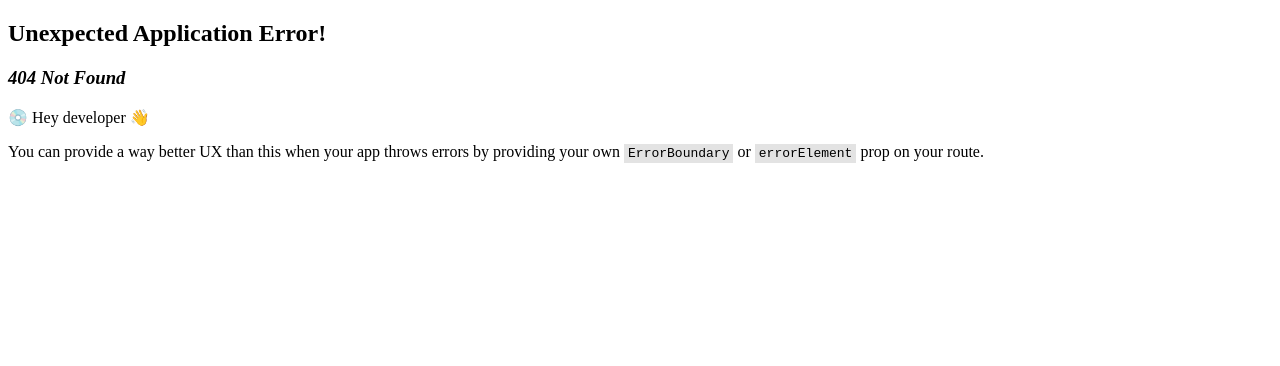
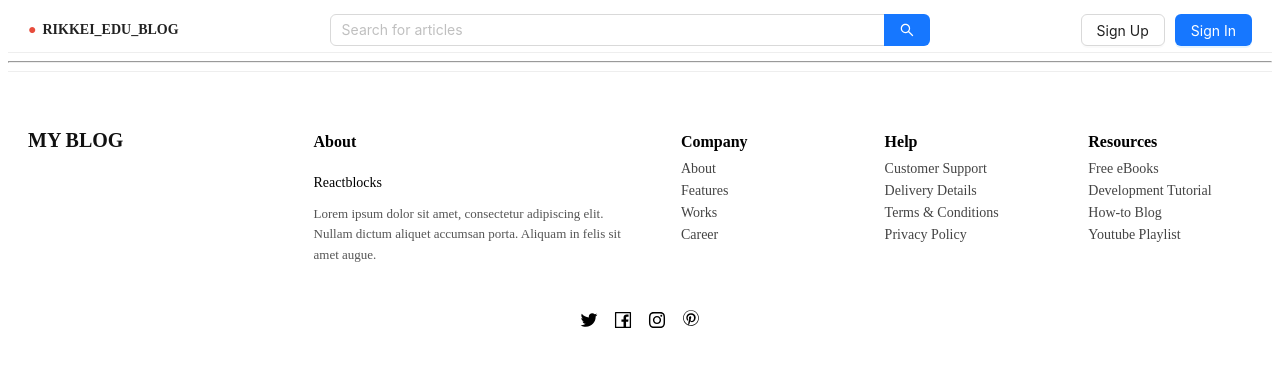
Before and after one commit to nhtt1704/IT104_CNTT3_Nguyen_Hoang_Nhat_Project_Quan_Ly_Du_An_Nhom, a React (Vite) app in the folder client/: page /home in a window 1280 px wide. Before the commit this address had no page. Shown: the top 366 px of the page. Built offline with nearby package versions, Linux system fonts and the light colour scheme.

Commit message:
first commit

```diff
--- a/client/src/components/Header.tsx
+++ b/client/src/components/Header.tsx
@@ -23,8 +23,8 @@ function Header() {
       </div>
 
       <div className="header__auth">
-        <Button type="default">Sign Up</Button>
-        <Button type="primary">Sign In</Button>
+        <Button type="default" href="/register">Sign Up</Button>
+        <Button type="primary" href="/login">Sign In</Button>
       </div>
     </div>
   );
--- /dev/null
+++ b/client/src/components/Home.tsx
@@ -0,0 +1,13 @@
+import React from 'react'
+import Header from './Header'
+import Footer from './Footer'
+
+export default function Home() {
+  return (
+    <div>
+      <Header></Header>
+      <hr />
+      <Footer></Footer>
+    </div>
+  )
+}
--- a/client/src/pages/auth/Login.tsx
+++ b/client/src/pages/auth/Login.tsx
@@ -6,6 +6,7 @@ import {
   LinkedinOutlined,
 } from "@ant-design/icons";
 import "./Login.scss";
+import a from "./a6f14c1fa6846f29f11dc2e85f40b29fbcc92d57.png"
 
 function Login() {
   return (
@@ -13,7 +14,7 @@ function Login() {
       <div className="login-container">
         <div className="login-left">
           <img
-            src="https://img.freepik.com/free-vector/business-contract-illustration_23-2148758656.jpg"
+            src={a}
             alt="login"
           />
         </div>
--- a/client/src/pages/auth/Register.scss
+++ b/client/src/pages/auth/Register.scss
@@ -7,8 +7,8 @@
   background: white;
 
   .register-container {
-    width: 80%;
-    height: 70%;
+    width: 100%;
+    height: 100%;
     display: flex;
     background: linear-gradient(135deg, #0a1b33, #1f3555);
     position: relative;
@@ -47,12 +47,14 @@
       z-index: 2;
 
       h1 {
+        text-align: center;
         font-size: 2rem;
         font-weight: bold;
         margin-bottom: 10px;
       }
 
       p {
+        text-align: center;
         font-size: 0.9rem;
         opacity: 0.8;
       }
```
Also changed, not shown: client/src/App.tsx (+0 -13 lines), client/src/routers/router.tsx (+15 -1 lines), client/src/pages/auth/a6f14c1fa6846f29f11dc2e85f40b29fbcc92d57.png (added), 1 other file (tests, documents, lock files or other folders).
